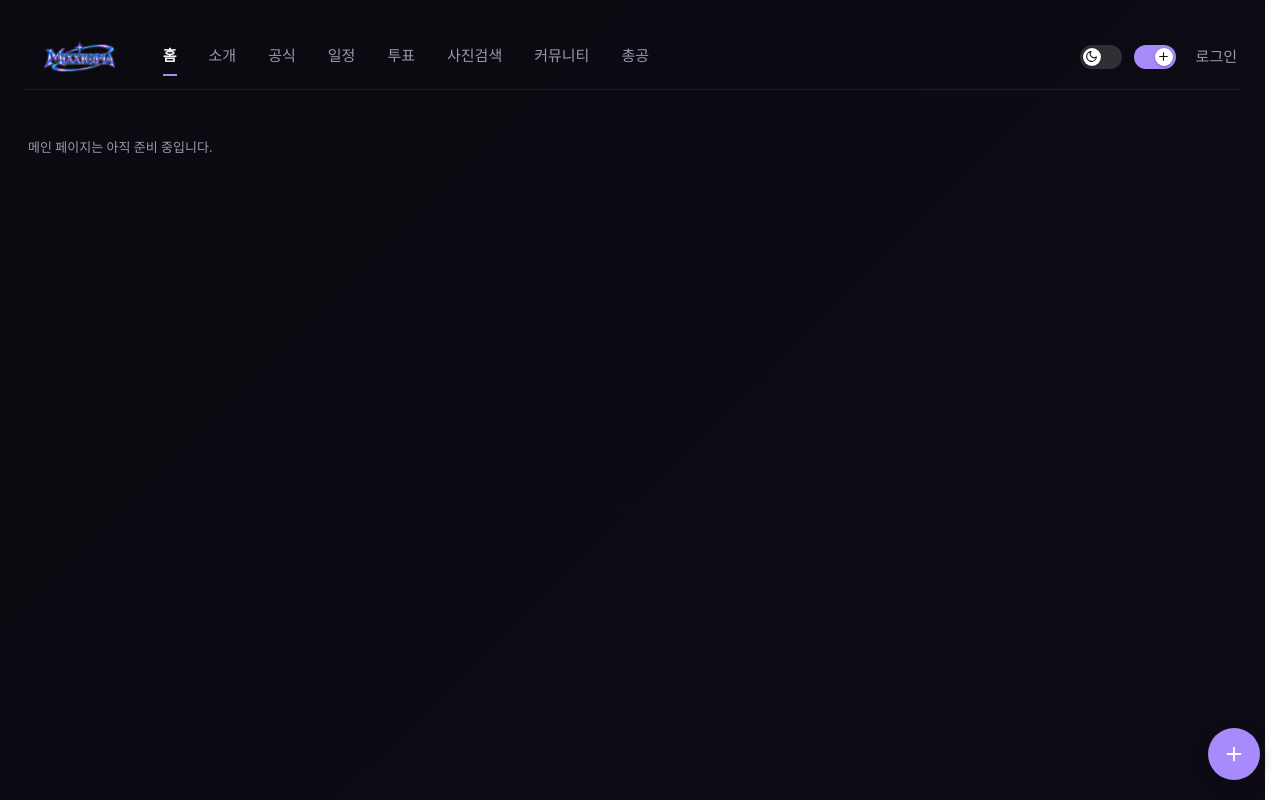
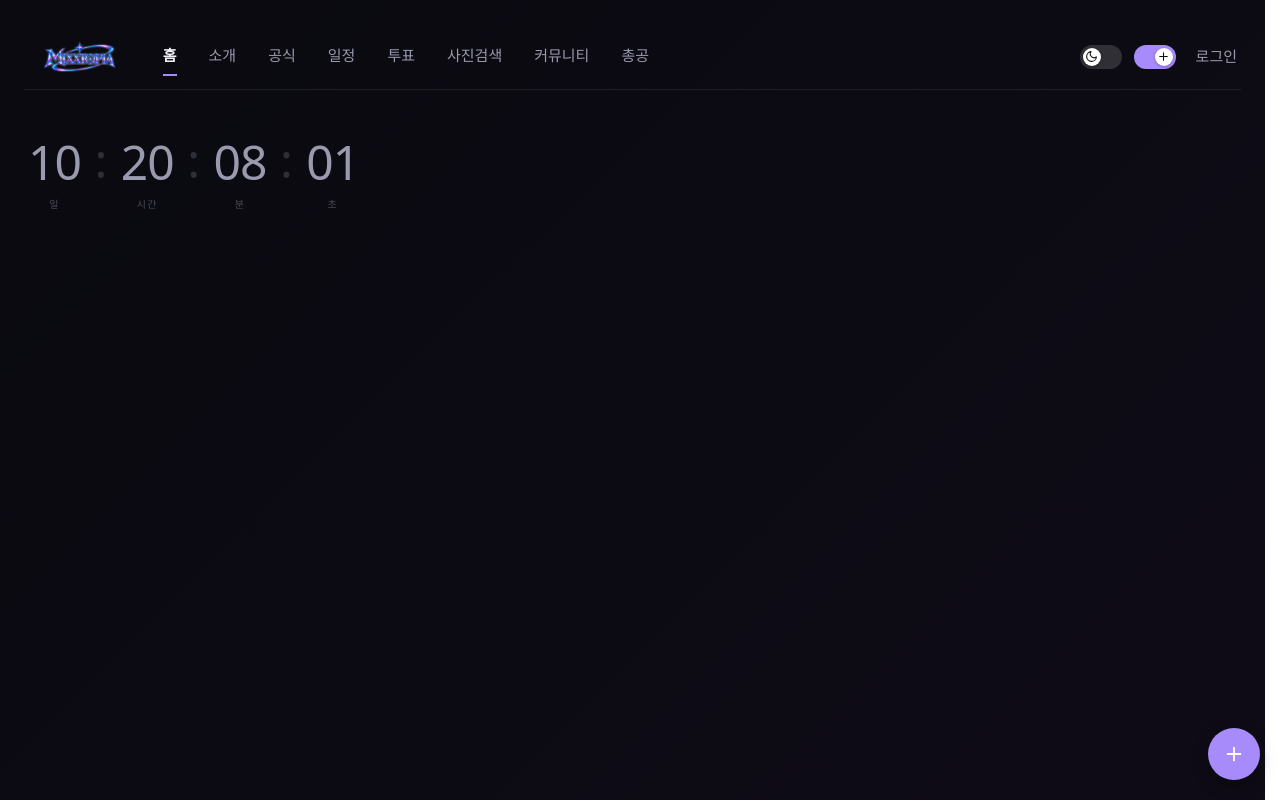
Before and after one commit to GolemOnce/mixxtopia, a React (Vite) app in the folder front-end/: page / in a window 1280 px wide. Built offline with nearby package versions, Linux system fonts and the light colour scheme; no server answers; a web font is replaced by a local one.

Commit message:
feat: 카운트다운 컴포넌트 프로토타입

```diff
--- /dev/null
+++ b/front-end/src/components/MinimalCountdown.css
@@ -0,0 +1,73 @@
+/* ------------------------------------------------------------------
+   색은 부모의 color 를 그대로 따라간다 (라이트/다크 어디에 둬도 됨)
+   크기는 --mc-size 하나로 조절
+   ------------------------------------------------------------------ */
+.minimal-countdown {
+  --mc-size: clamp(36px, 11vw, 48px);
+  --mc-gap: calc(var(--mc-size) * 0.28);
+  --mc-muted: 0.45;
+
+  display: inline-flex;
+  align-items: flex-start;
+  font-family: ui-sans-serif, system-ui, -apple-system, "Segoe UI", "Pretendard",
+    "Apple SD Gothic Neo", sans-serif;
+  color: inherit;
+}
+
+.mc-group {
+  display: flex;
+  align-items: flex-start;
+}
+
+.mc-unit {
+  display: flex;
+  flex-direction: column;
+  align-items: center;
+}
+
+.mc-value {
+  display: inline-flex;
+  font-size: var(--mc-size);
+  font-weight: 300;
+  line-height: 1;
+  letter-spacing: -0.02em;
+  font-variant-numeric: tabular-nums; /* 숫자 폭 고정 → 바뀔 때 흔들리지 않음 */
+}
+
+.mc-digit {
+  display: inline-block;
+  animation: mc-in 280ms ease-out;
+}
+
+.mc-label {
+  margin-top: calc(var(--mc-size) * 0.22);
+  font-size: max(10px, calc(var(--mc-size) * 0.16));
+  font-weight: 500;
+  letter-spacing: 0.14em;
+  opacity: var(--mc-muted);
+}
+
+.mc-sep {
+  padding: 0 var(--mc-gap);
+  font-size: var(--mc-size);
+  font-weight: 200;
+  line-height: 0.92;
+  opacity: 0.25;
+}
+
+@keyframes mc-in {
+  from {
+    opacity: 0;
+    transform: translateY(0.12em);
+  }
+  to {
+    opacity: 1;
+    transform: none;
+  }
+}
+
+@media (prefers-reduced-motion: reduce) {
+  .mc-digit {
+    animation: none;
+  }
+}
--- /dev/null
+++ b/front-end/src/components/MinimalCountdown.tsx
@@ -0,0 +1,66 @@
+import { useCountdown } from "../lib/useCountdown";
+import type { CountdownTarget } from "../lib/useCountdown";
+import "./MinimalCountdown.css";
+
+/** 일 / 시 / 분 / 초 순서의 라벨 4개 */
+export type CountdownLabels = readonly [string, string, string, string];
+
+export interface MinimalCountdownProps {
+  /** 목표 시각 (예: "2026-11-03T18:00:00+09:00") */
+  target: CountdownTarget;
+  /** 단위 라벨. 기본값 DAYS / HOURS / MINUTES / SECONDS */
+  labels?: CountdownLabels;
+  /** 0 이 되는 순간 한 번 호출 */
+  onComplete?: () => void;
+  /** 바깥 컨테이너에 추가할 클래스 */
+  className?: string;
+}
+
+const DEFAULT_LABELS: CountdownLabels = ["DAYS", "HOURS", "MINUTES", "SECONDS"];
+
+const pad = (n: number): string => String(n).padStart(2, "0");
+
+/**
+ * 자리마다 key 를 "위치-숫자"로 줘서, 바뀐 자리만 다시 마운트되고
+ * 그 자리에만 짧은 등장 애니메이션이 걸리게 한다.
+ */
+function Digits({ value }: { value: string }) {
+  const chars = value.split("");
+  return (
+    <span className="mc-value">
+      {chars.map((ch, i) => (
+        <span className="mc-digit" key={`${chars.length - i}-${ch}`}>
+          {ch}
+        </span>
+      ))}
+    </span>
+  );
+}
+
+export default function MinimalCountdown({
+  target,
+  labels = DEFAULT_LABELS,
+  onComplete,
+  className = "",
+}: MinimalCountdownProps) {
+  const { days, hours, minutes, seconds } = useCountdown(target, onComplete);
+  const units = [days, hours, minutes, seconds].map(pad);
+
+  return (
+    <div
+      className={`minimal-countdown ${className}`.trim()}
+      role="timer"
+      aria-label={`${days}일 ${hours}시간 ${minutes}분 ${seconds}초 남음`}
+    >
+      {units.map((v, i) => (
+        <div className="mc-group" key={i} aria-hidden="true">
+          {i > 0 && <span className="mc-sep">:</span>}
+          <div className="mc-unit">
+            <Digits value={v} />
+            <span className="mc-label">{labels[i]}</span>
+          </div>
+        </div>
+      ))}
+    </div>
+  );
+}
--- /dev/null
+++ b/front-end/src/lib/useCountdown.ts
@@ -0,0 +1,61 @@
+import { useEffect, useRef, useState } from "react";
+
+export type CountdownTarget = Date | string | number;
+
+export interface CountdownParts {
+  /** 남은 전체 초 */
+  total: number;
+  days: number;
+  hours: number;
+  minutes: number;
+  seconds: number;
+}
+
+function toMs(target: CountdownTarget): number {
+  const t = target instanceof Date ? target.getTime() : new Date(target).getTime();
+  return Number.isNaN(t) ? 0 : t;
+}
+
+function remainingSeconds(targetMs: number): number {
+  return Math.max(0, Math.ceil((targetMs - Date.now()) / 1000));
+}
+
+/**
+ * 목표 시각까지 남은 시간을 일/시/분/초로 나눠 반환한다.
+ * 0이 되는 순간 onComplete 를 한 번 호출한다.
+ * (마운트 시점에 이미 지난 시각이면 onComplete 는 호출하지 않는다)
+ */
+export function useCountdown(target: CountdownTarget, onComplete?: () => void): CountdownParts {
+  const targetMs = toMs(target);
+  const [total, setTotal] = useState<number>(() => remainingSeconds(targetMs));
+  const onCompleteRef = useRef<(() => void) | undefined>(onComplete);
+
+  useEffect(() => {
+    onCompleteRef.current = onComplete;
+  }, [onComplete]);
+
+  useEffect(() => {
+    const initial = remainingSeconds(targetMs);
+    setTotal(initial);
+    if (initial === 0) return undefined;
+
+    // 250ms 마다 확인하지만 초 값이 같으면 React 가 리렌더링을 건너뛴다
+    const id = window.setInterval(() => {
+      const r = remainingSeconds(targetMs);
+      setTotal(r);
+      if (r === 0) {
+        window.clearInterval(id);
+        onCompleteRef.current?.();
+      }
+    }, 250);
+    return () => window.clearInterval(id);
+  }, [targetMs]);
+
+  return {
+    total,
+    days: Math.floor(total / 86400),
+    hours: Math.floor((total % 86400) / 3600),
+    minutes: Math.floor((total % 3600) / 60),
+    seconds: total % 60,
+  };
+}
--- a/front-end/src/pages/Home.tsx
+++ b/front-end/src/pages/Home.tsx
@@ -1,7 +1,11 @@
+import MinimalCountdown from "../components/MinimalCountdown";
+
 export default function Home() {
   return (
     <div className="card">
-      <p className="muted">메인 페이지는 아직 준비 중입니다.</p>
+      <p className="muted">
+        <MinimalCountdown target="2026-10-19T18:00:00+09:00" labels={["일", "시간", "분", "초"]} />
+      </p>
     </div>
   )
 }
```
